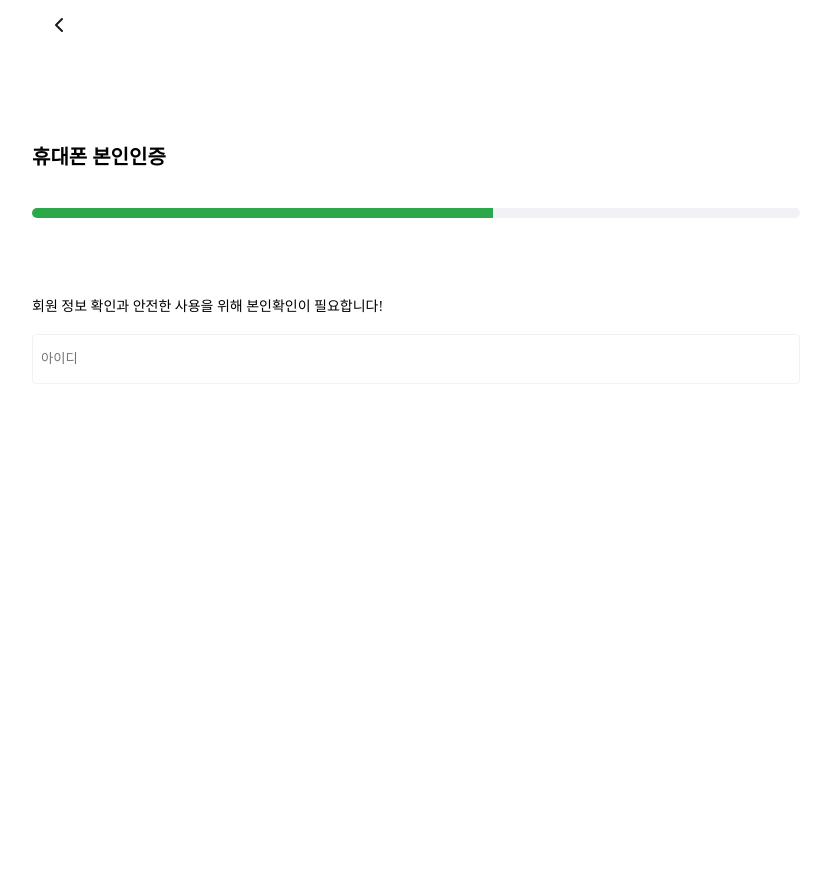
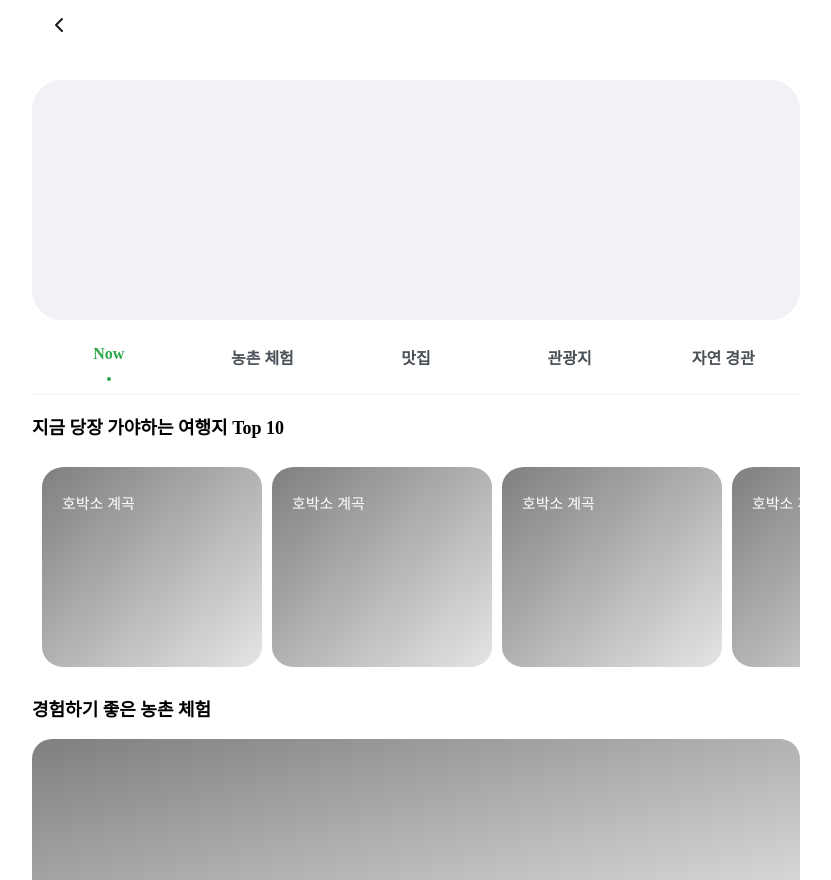
Before and after one commit to ynawhocodes/countrip-frontend, a React (Create React App) app: page / in a window 1280 px wide. Shown: the whole page, without its empty margins (224-1055 px from the left). Before the commit the page ends 800 px from the top, so only its background shows below. Built offline with nearby package versions, Linux system fonts and the light colour scheme.

Commit message:
[feat] #3 TravelerHomeView UI 작업

```diff
--- a/src/App.tsx
+++ b/src/App.tsx
@@ -1,4 +1,5 @@
 import React from 'react'
+import TravelerHomeView from './pages/home/traveler/TravelerHomeView'
 import SignInView from './pages/signIn/SignInView'
 import SelectUserTypeView from './pages/signUp/SelectUserTypeView'
 import SignUpCompleteView from './pages/signUp/SignUpCompleteView'
@@ -9,7 +10,7 @@ import TermsOfUseView from './pages/signUp/traveler/TermsOfUseView'
 function App() {
   return (
     <>
-      <IdentityVerificationView/>
+      <TravelerHomeView/>
     </>
   )
 }
--- /dev/null
+++ b/src/components/HorizontalScrollBoxList.tsx
@@ -0,0 +1,52 @@
+import React from 'react';
+import styled from 'styled-components';
+
+const HorizontalScrollBoxList = () => {
+  return (
+    <StyledListContainer>
+      <HorizontalScrollBoxItem />
+      <HorizontalScrollBoxItem />
+      <HorizontalScrollBoxItem />
+      <HorizontalScrollBoxItem />
+    </StyledListContainer>
+  );
+};
+
+export default HorizontalScrollBoxList;
+
+const StyledListContainer = styled.div`
+  display: flex;
+  overflow-x: auto;
+  padding: 10px;
+  height: 25%;
+  &::-webkit-scrollbar {
+    width: 0;
+    height: 0;
+  }
+`;
+
+const HorizontalScrollBoxItem = () => {
+  return (
+    <>
+      <StyledBoxContainer>
+        <StyledBoxTitle>호박소 계곡</StyledBoxTitle>
+      </StyledBoxContainer>
+    </>
+  )
+};
+
+const StyledBoxContainer = styled.div`
+  flex: 0 0 220px;
+  position: relative;
+  margin-right: 10px;
+  border-radius: 10%;
+  background: linear-gradient(to bottom right, rgba(0, 0, 0, 0.5), rgba(0, 0, 0, 0.1));
+`;
+const StyledBoxTitle = styled.p`
+  position: absolute ;
+  font-size: 15px;
+  top: 10px;
+  left: 20px;
+  font-weight: 500;
+  color: white;
+`
--- /dev/null
+++ b/src/components/RectangleBoxItem.tsx
@@ -0,0 +1,31 @@
+import React from 'react';
+import styled from 'styled-components';
+
+const RectangleBoxItem = () => {
+  return (
+    <>
+      <StyledBoxContainer>
+        <StyledBoxTitle>호박소 계곡</StyledBoxTitle>
+      </StyledBoxContainer>
+    </>
+  )
+};
+export default RectangleBoxItem;
+
+const StyledBoxContainer = styled.div`
+  flex: 0 0 220px;
+  position: relative;
+  height: 200px;
+  margin-right: 10px;
+  border-radius: 20px;
+  background: linear-gradient(to bottom right, rgba(0, 0, 0, 0.5), rgba(0, 0, 0, 0.1));
+  margin: 10px 0;
+`;
+const StyledBoxTitle = styled.p`
+  position: absolute ;
+  font-size: 15px;
+  bottom: 10px;
+  left: 20px;
+  font-weight: 500;
+  color: white;
+`
--- a/src/pages/home/traveler/TravelerHomeView.tsx
+++ b/src/pages/home/traveler/TravelerHomeView.tsx
@@ -1,8 +1,37 @@
 import React from 'react'
 import styled from 'styled-components'
+import HorizontalScrollBoxList from '../../../components/HorizontalScrollBoxList'
+import Header from '../../../components/common/Header'
+import Tab from '../../../components/common/Tab'
+import { StyledCommonFullHeigthWhiteWrap } from '../../../styles/common'
 import { colors } from '../../../styles/variables'
+import RectangleBoxItem from '../../../components/RectangleBoxItem'
 
 const TravelerHomeView = () => {
-  return(<></>)
+  return (
+    <>
+      <Header />
+      <StyledCommonFullHeigthWhiteWrap>
+        <StyledSearchContainer />
+        <Tab items={['Now', '농촌 체험', '맛집', '관광지', '자연 경관']} />
+        <StyledSectionTitle>지금 당장 가야하는 여행지 Top 10</StyledSectionTitle>
+        <HorizontalScrollBoxList/>
+        <StyledSectionTitle>경험하기 좋은 농촌 체험</StyledSectionTitle>
+        <RectangleBoxItem/>
+        <RectangleBoxItem/>
+        <RectangleBoxItem/>
+      </StyledCommonFullHeigthWhiteWrap>
+    </>
+  )
 };
 export default TravelerHomeView;
+
+const StyledSearchContainer = styled.div`
+  background-color: ${colors.gray1};
+  height: 30%;
+  border-radius: 30px;
+`
+const StyledSectionTitle = styled.p`
+  font-size: 18px;
+  font-weight: 700;
+`
--- a/src/styles/common.ts
+++ b/src/styles/common.ts
@@ -13,7 +13,18 @@ export const StyledCommonGreenLightWrap = styled(StyledCommonWrap)`
   height: 100%;
 `;
 export const StyledCommonWhiteWrap = styled(StyledCommonWrap)`
-  padding-top: 8%;
+  padding-top: 15%;
+`;
+export const StyledCommonFullHeigthWhiteWrap = styled(StyledCommonWrap)`
+  padding-top: 80px;
+  height: 100%;
+  overflow: auto;
+  scrollbar-width: none; /* Firefox*/
+  -ms-overflow-style: none; /*IE, Edge*/
+  &::-webkit-scrollbar {
+  width: 0;
+  background: transparent;
+}
 `;
 export const StyledCommonFlexContainer = styled.div<{
   align?: string;
--- a/src/styles/signUp-styles.ts
+++ b/src/styles/signUp-styles.ts
@@ -2,7 +2,6 @@ import styled from 'styled-components'
 import { colors } from './variables'
 
 export const StyledTitle = styled.h1`
-  margin-top: 5%;
   font-size: 20px;
 `
 interface StyledProgressBarProps {
```
